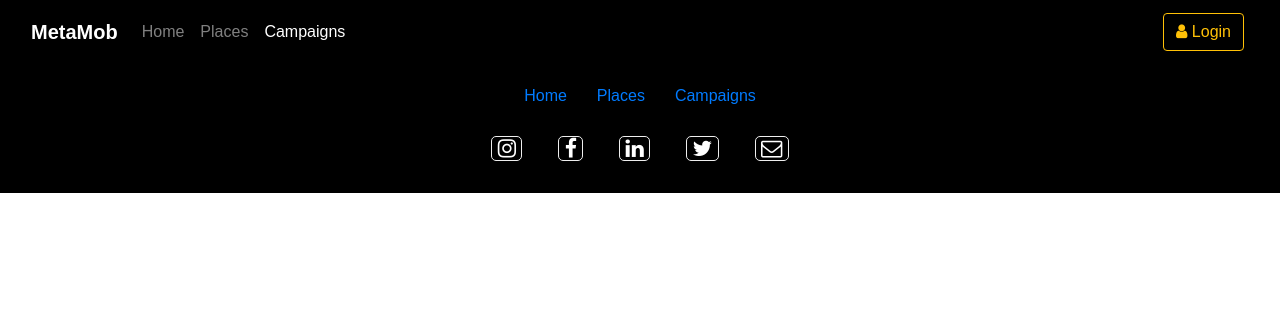
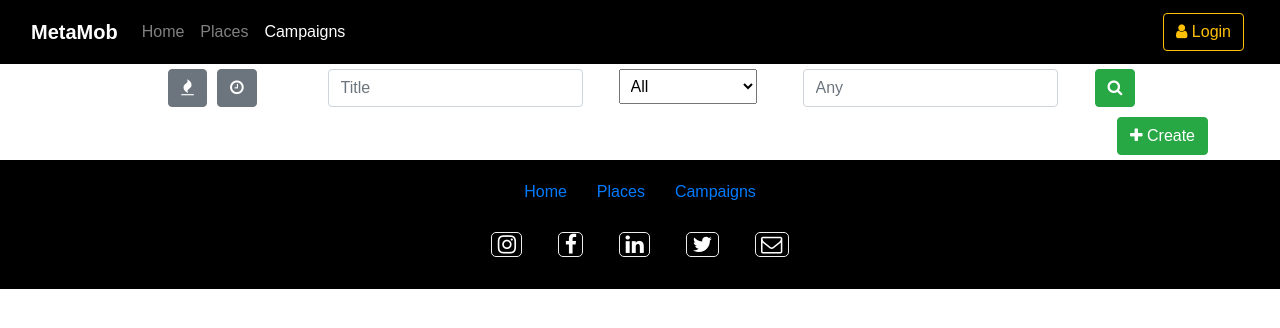
Before and after one commit to KaranjitSaha/Metamob, a React (Create React App) app: page /campaigns in a window 1280 px wide. Shown: the top 328 px of the page. Built offline with nearby package versions, Linux system fonts and the light colour scheme.

Commit message:
Campaigns header

```diff
--- a/package.json
+++ b/package.json
@@ -15,6 +15,7 @@
     "react": "^18.0.0",
     "react-bootstrap": "^2.4.0",
     "react-dom": "^18.0.0",
+    "react-redux-form": "^1.16.14",
     "react-router-dom": "^6.3.0",
     "react-scripts": "4.0.0",
     "react-slick": "^0.29.0",
--- a/src/Components/CampaignsComponent.js
+++ b/src/Components/CampaignsComponent.js
@@ -1,4 +1,5 @@
 import React, { Component } from 'react';
+import { Button, Input } from 'reactstrap';
 
 class Campaigns extends Component {
     constructor(props) {
@@ -7,8 +8,35 @@ class Campaigns extends Component {
 
     render() {
         return (
-            <div>
-
+            <div className="container">
+                <div className="row justify-content-center">
+                    <div className="col-12 col-sm-2">
+                        <Button className="btn"><span className="fa fa-fire"></span></Button>
+                        <Button className="btn"><span className="fa fa-clock-o"></span></Button>
+                    </div>
+                    <div className="col-12 col-sm-3">
+                        <Input type="text" id="title" placeholder="Title" style={{margin: "5px"}}/>
+                    </div>
+                    <div className="col-12 col-sm-2">
+                        <Input type="select" id="select" name="select" style={{margin: "5px", padding: "7px"}}>
+                            <option>All</option>
+                            <option>Animals</option>
+                            <option>Enviroment</option>
+                            <option>General</option>
+                            <option>Government</option>
+                            <option>Human Rights</option>
+                        </Input>
+                    </div>
+                    <div className="col-12 col-sm-3">
+                        <Input type="text" id="any" placeholder="Any" style={{margin: "5px"}}/>
+                    </div>
+                    <div className="col-12 col-sm-1">
+                        <Button className="btn btn-success"><span className="fa fa-search"></span></Button>
+                    </div>
+                    <div className="col-12 col-sm-2 offset-11">
+                        <Button className="btn btn-success"><span className="fa fa-plus"></span> Create</Button>
+                    </div>
+                </div>
             </div>
         )
     }
```
Also changed, not shown: 1 other file (tests, documents, lock files or other folders).
